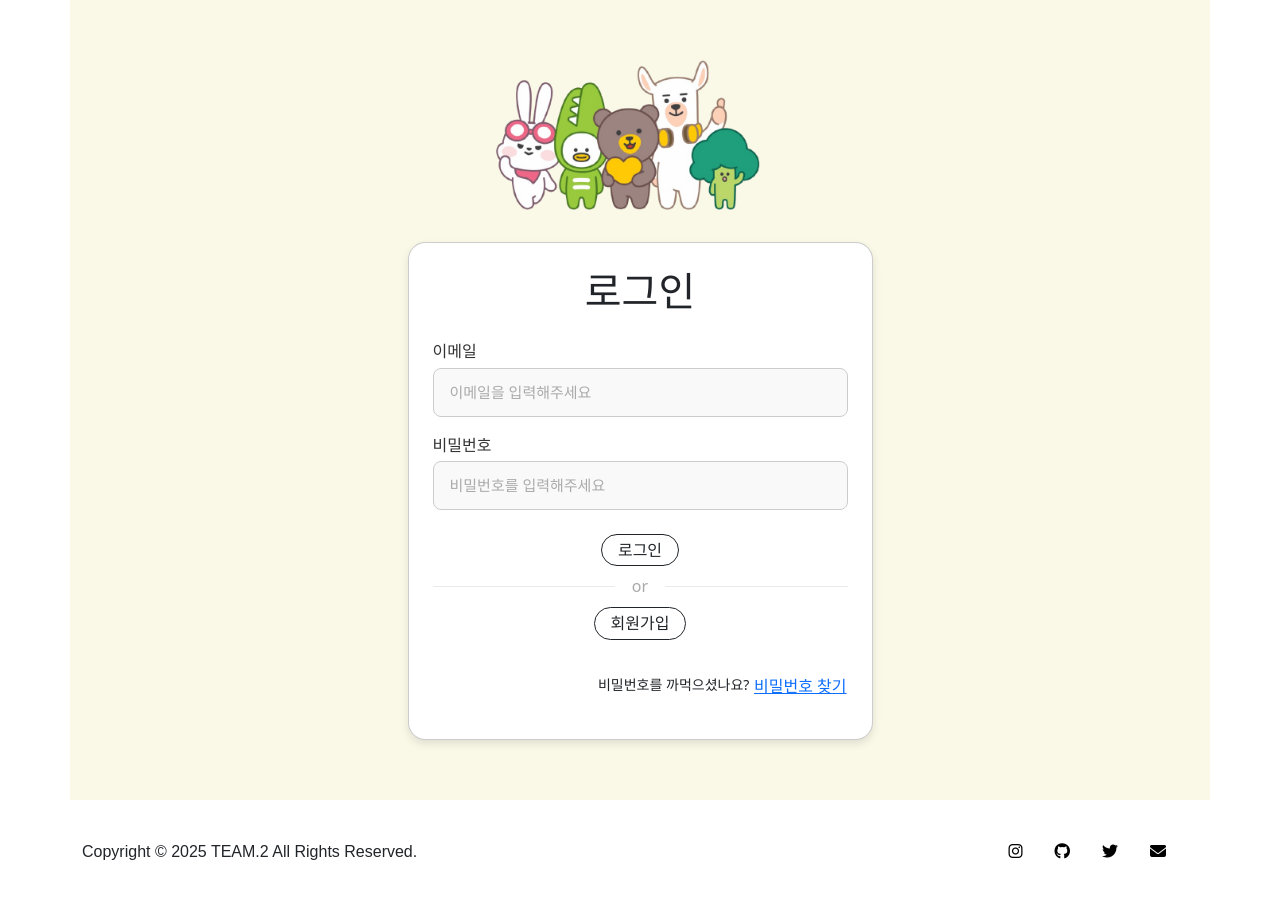
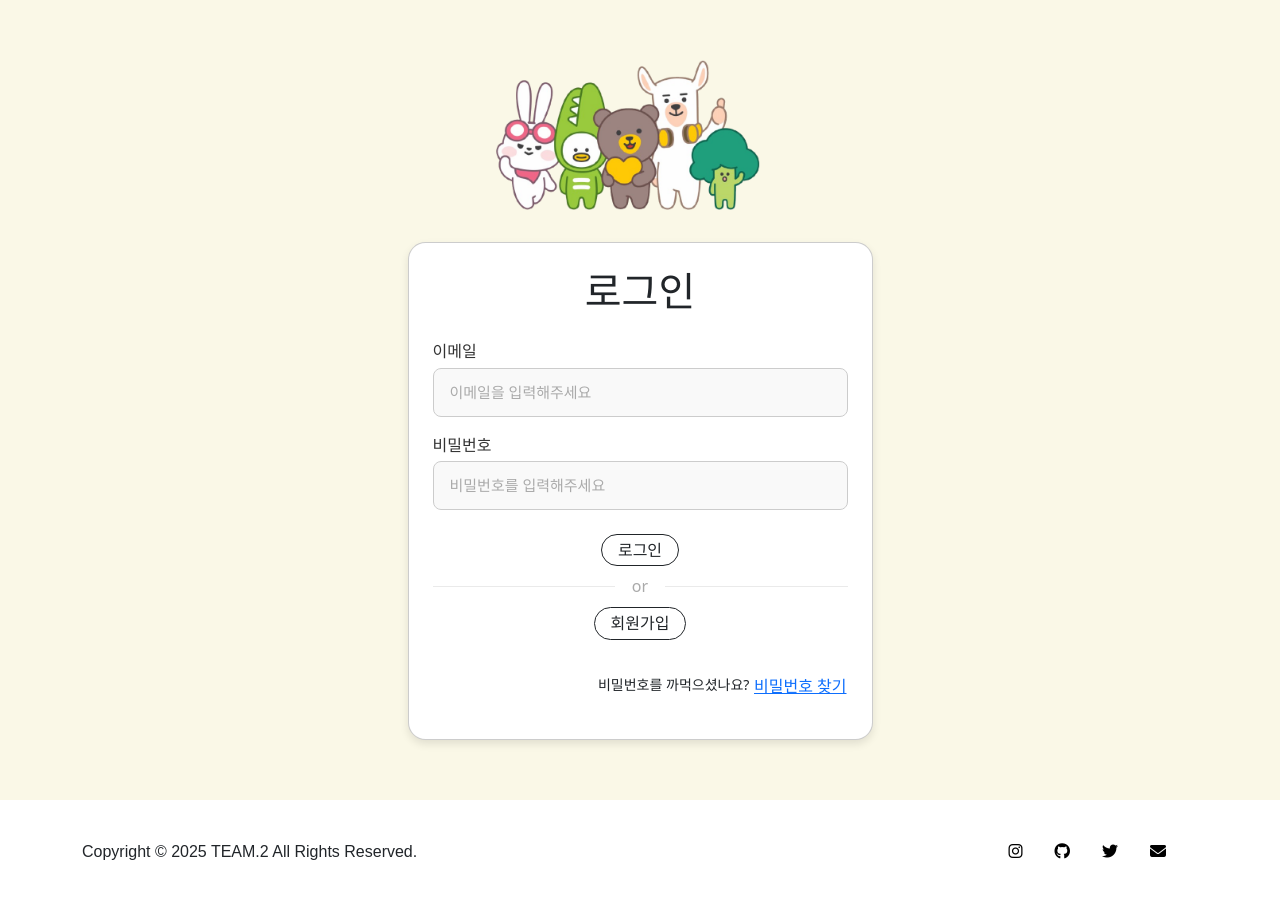
Before and after one commit to ckdwlsrh/household-budget-web, a Vue app: page /login in a window 1280 px wide. Shown: the top 898 px of the page. Built offline with nearby package versions, Linux system fonts and the light colour scheme.

Commit message:
Feat: 로그인 회원가입 ui 변경

```diff
--- a/src/pages/user/LoginPage.vue
+++ b/src/pages/user/LoginPage.vue
@@ -1,4 +1,5 @@
 <template>
+  <div class="page-wrapper">
     <div class="container d-flex justify-content-center align-items-center full-height">
       <img src="../../assets/img/kb.png" class="kbImg" />
       <div class="col-md-5 mx-auto">
@@ -58,7 +59,9 @@
           <p class="text-end mt-3 fs-6">
             <small>
               비밀번호를 까먹으셨나요?
-            <button type="button" class="btn btn-link p-0" @click="openModal">비밀번호 찾기</button>
+              <button type="button" class="btn btn-link p-0" @click="openModal">
+                비밀번호 찾기
+              </button>
             </small>
           </p>
 
@@ -118,6 +121,7 @@
         </div>
       </div>
     </div>
+  </div>
 </template>
 
 <script setup>
@@ -171,6 +175,9 @@ const searchPassword = async () => {
 </script>
 
 <style scoped>
+.page-wrapper {
+  background-color: #faf8e7;
+}
 .container {
   background-color: #faf8e7;
   display: flex;
--- a/src/pages/user/SignupPage.vue
+++ b/src/pages/user/SignupPage.vue
@@ -1,4 +1,5 @@
 <template>
+  <div class="page-wrapper">
     <div class="container d-flex justify-content-center align-items-center full-height">
       <img src="../../assets/img/kb.png" class="kbImg" />
       <div class="col-md-5 mx-auto">
@@ -85,6 +86,7 @@
         </div>
       </div>
     </div>
+  </div>
 </template>
 
 <script setup>
@@ -94,6 +96,10 @@ const userStore = useUserStore()
 </script>
 
 <style scoped>
+.page-wrapper {
+  background-color: #faf8e7;
+}
+
 .container {
   background-color: #faf8e7;
   display: flex;
```
Lines whose indentation alone changed are shown as unchanged.
